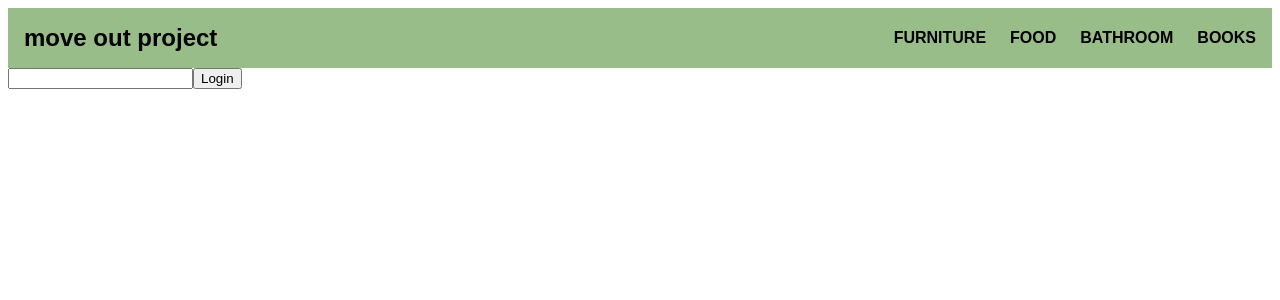
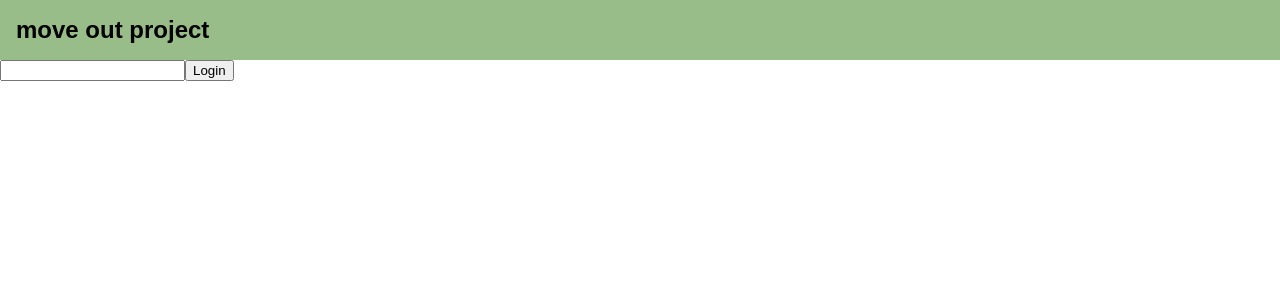
Before and after one commit to hariprasath112/moveout, a React (Vite) app in the folder frontend/: page /login in a window 1280 px wide. Shown: the top 300 px of the page. Built offline with nearby package versions, Linux system fonts and the light colour scheme.

Commit message:
refactor Navbar component and clean up unused styles; update Login page structure

```diff
--- a/frontend/src/components/Navbar.jsx
+++ b/frontend/src/components/Navbar.jsx
@@ -7,14 +7,6 @@ function Navbar() {
     <>
     <header className="navbar">
       <h1 className="navbar-title">move out project</h1>
-      <nav>
-        <ul className="navbar-links">
-          <li><a href="#furniture">FURNITURE</a></li>
-          <li><a href="#food">FOOD</a></li>
-          <li><a href="#bathroom">BATHROOM</a></li>
-          <li><a href="#books">BOOKS</a></li>
-        </ul>
-      </nav>
     </header></>
   )
 }
--- a/frontend/src/pages/Login.jsx
+++ b/frontend/src/pages/Login.jsx
@@ -16,13 +16,13 @@ function Login() {
         }
     }
   return (
-    <div>
+    <>
       <Navbar />
     <form onSubmit={handleLogin}>
     <input id="passkeyInput" type="password" value={passkey} maxLength={4} onChange={(e) => setPasskey(e.target.value)} required/>
     <button type="submit">Login</button>
     </form>
-    </div>
+    </>
   )
 }
 
--- a/frontend/src/style.css
+++ b/frontend/src/style.css
@@ -1,3 +1,6 @@
+body{
+  margin:0;
+}
 .navbar {
     background-color: #98BD88; /* or any green shade you like */
     display: flex;
@@ -13,25 +16,3 @@
     font-size: 1.5rem;
     color: #000;
   }
-
-  /* Nav links container */
-  .navbar-links {
-    list-style: none;
-    display: flex;
-    gap: 1.5rem;  /* space out the links */
-    margin: 0;
-    padding: 0;
-  }
-
-  /* Individual links */
-  .navbar-links a {
-    text-decoration: none;
-    color: #000; /* text color */
-    font-weight: 600; /* semi-bold */
-    font-family: Arial, sans-serif;
-  }
-
-  /* Hover effect (optional) */
-  .navbar-links a:hover {
-    opacity: 0.7;
-  }
```
